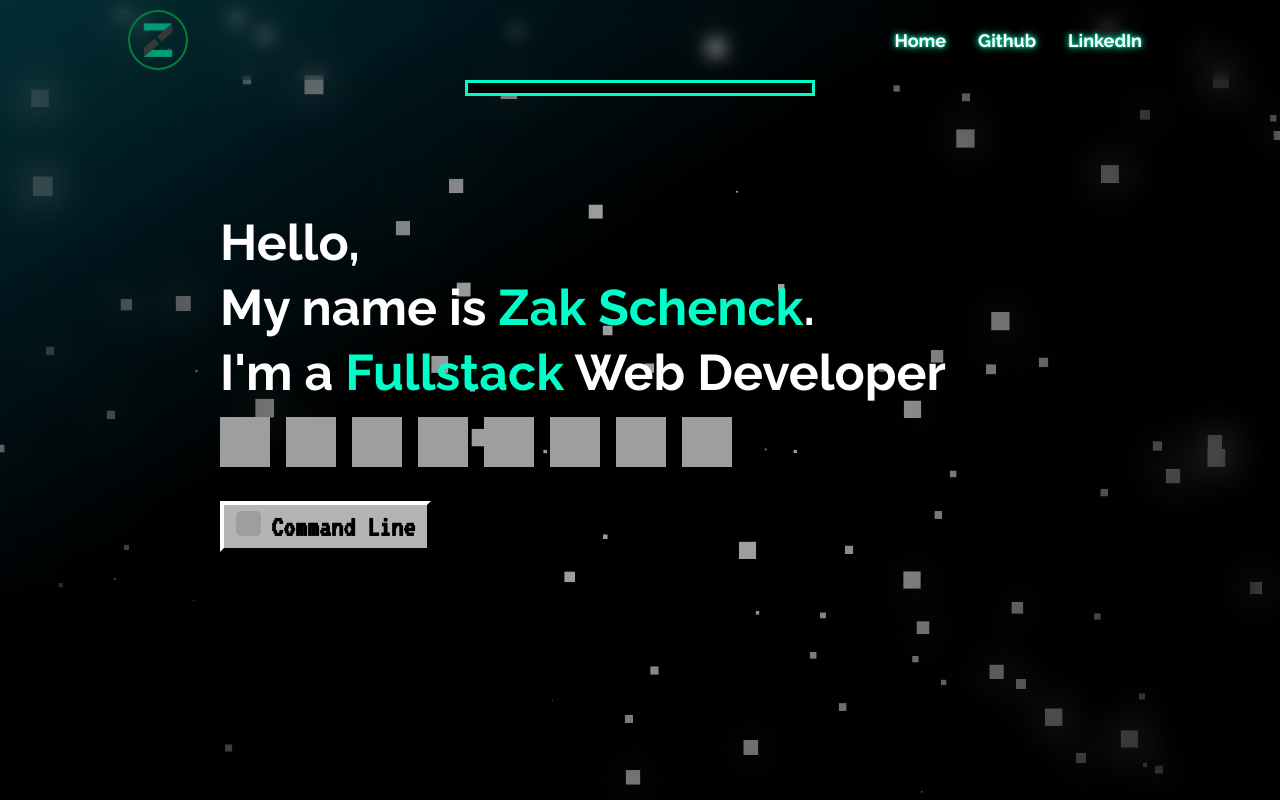
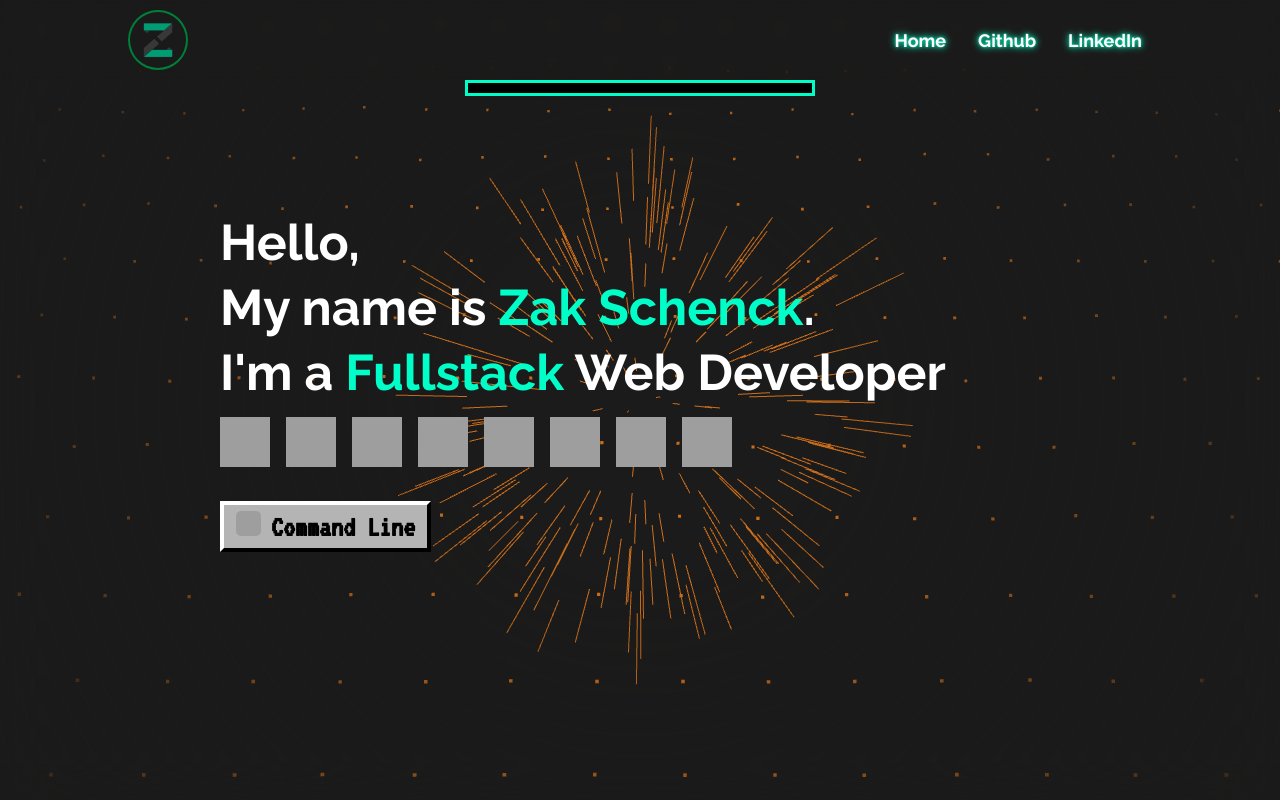
Before and after one commit to ZakSchenck/portfolio, a website: page index.html in a window 1280 px wide. Shown: the top 800 px of the page. Drawn offline with nearby package versions, Linux system fonts and the light colour scheme; grey boxes are pictures that could not be loaded; animation ran at ten frames a second.

Commit message:
Added vanta bg library

```diff
--- a/index.html
+++ b/index.html
@@ -2,10 +2,13 @@
 <html lang="en">
   <head>
     <meta charset="UTF-8" />
-    <meta name="viewport" content="height=device-height,
+    <meta
+      name="viewport"
+      content="height=device-height,
     width=device-width, initial-scale=1.0,
     minimum-scale=1.0, maximum-scale=1.0,
-    user-scalable=no, target-densitydpi=device-dpi">
+    user-scalable=no, target-densitydpi=device-dpi"
+    />
     <link rel="stylesheet" href="styles/main/styles.css" />
     <link rel="stylesheet" href="styles/base/styles.css" />
     <link rel="stylesheet" href="styles/header/styles.css" />
@@ -15,8 +18,8 @@
     <link rel="stylesheet" href="styles/footer/styles.css" />
     <link rel="preconnect" href="https://fonts.googleapis.com" />
     <link rel="preconnect" href="https://fonts.gstatic.com" crossorigin />
-    <link rel="stylesheet" href="styles/responsive/styles.css">
-    <link rel="icon" href="assets/header/favicoicon.ico" type="image/x-icon">
+    <link rel="stylesheet" href="styles/responsive/styles.css" />
+    <link rel="icon" href="assets/header/favicoicon.ico" type="image/x-icon" />
     <link
       rel="stylesheet"
       href="https://cdn.jsdelivr.net/npm/aos@2.3.4/dist/aos.css"
@@ -32,7 +35,19 @@
     <title>Zak Schenck</title>
   </head>
   <body>
-    <div id="particles-js"></div>
+    <div
+      id="vanta-container"
+      style="
+        position: fixed;
+        top: 0;
+        left: 0;
+        width: 100%;
+        height: 100%;
+        pointer-events: none;
+        z-index: -1;
+        filter: brightness(0.8);
+      "
+    ></div>
     <div id="bg-fade-div"></div>
     <div id="blur-overlay" class="cmn-line__close-btn"></div>
     <div class="scroll-bar__container">
@@ -40,21 +55,10 @@
     </div>
     <main>
       <header>
-        <img
-          src="assets/header/zlogo.png"
-          alt="Zak logo"
-        />
+        <img src="assets/header/zlogo.png" alt="Zak logo" />
         <nav>
-          <a
-            href="#"
-            onclick="scrollToTop()"
-            >Home</a
-          >
-          <a
-            href="https://github.com/zakschenck"
-            target="_blank"
-            >Github</a
-          >
+          <a href="#" onclick="scrollToTop()">Home</a>
+          <a href="https://github.com/zakschenck" target="_blank">Github</a>
           <a
             href="https://www.linkedin.com/in/zak-schenck-104792222/"
             target="_blank"
@@ -342,7 +346,9 @@
             <h3>JS Library</h3>
             <h1>Azureleaf</h1>
             <p class="description">
-                <span>Javascript</span> utility <span>library</span> for manipulating data structures. Includes objects, array, strings, etc.
+              <span>Javascript</span> utility <span>library</span> for
+              manipulating data structures. Includes objects, array, strings,
+              etc.
             </p>
             <p>Javascript ES6+</p>
             <div class="links">
@@ -364,7 +370,11 @@
               /></a>
             </div>
           </div>
-            <img src="assets/projects/azureleaf.png" alt="project image" class="project-img" />
+          <img
+            src="assets/projects/azureleaf.png"
+            alt="project image"
+            class="project-img"
+          />
         </div>
       </section>
 
@@ -372,24 +382,60 @@
       <footer id="contact-section" data-aos="zoom-in" data-aos-duration="600">
         <h1 id="contact-text">CONTACT</h1>
         <p>Want to work together? Let me know!</p>
-        <form action="https://formspree.io/f/xeqnaqev" method="post" id="contact-form" class="contact-section">
-          <input type="email" required placeholder="Your Email" name="_replyto" />
+        <form
+          action="https://formspree.io/f/xeqnaqev"
+          method="post"
+          id="contact-form"
+          class="contact-section"
+        >
+          <input
+            type="email"
+            required
+            placeholder="Your Email"
+            name="_replyto"
+          />
           <input type="text" id="telephone" placeholder="Your Name" required />
-          <textarea required maxlength="240" class="message-box" placeholder="Your Message" name="message"></textarea>
+          <textarea
+            required
+            maxlength="240"
+            class="message-box"
+            placeholder="Your Message"
+            name="message"
+          ></textarea>
           <button type="submit" id="message">Submit</button>
         </form>
         <p id="created-text">Website created by Zak Schenck</p>
         <div class="socials-footer">
-          <a href="https://www.linkedin.com/in/zak-schenck-104792222/" target="_blank">
+          <a
+            href="https://www.linkedin.com/in/zak-schenck-104792222/"
+            target="_blank"
+          >
             <img src="https://img.icons8.com/?size=100&id=8808&format=png" />
           </a>
-          <a href="https://github.com/zakSchenck/" target="_blank"><img src="https://img.icons8.com/?size=100&id=12599&format=png" /></a>
-          <a href="https://codepen.io/ZakSchenck" target="_blank"><img src="https://img.icons8.com/?size=100&id=38382&format=png" /></a>
+          <a href="https://github.com/zakSchenck/" target="_blank"
+            ><img src="https://img.icons8.com/?size=100&id=12599&format=png"
+          /></a>
+          <a href="https://codepen.io/ZakSchenck" target="_blank"
+            ><img src="https://img.icons8.com/?size=100&id=38382&format=png"
+          /></a>
         </div>
       </footer>
     </main>
-    <script src="https://cdnjs.cloudflare.com/ajax/libs/particles.js/2.0.0/particles.min.js"></script>
-    <script src="./js/particles-config.js"></script>
+    <script src="https://cdnjs.cloudflare.com/ajax/libs/three.js/r128/three.min.js"></script>
+    <script src="https://cdn.jsdelivr.net/npm/vanta@latest/dist/vanta.dots.min.js"></script>
+
+    <script>
+      VANTA.DOTS({
+        el: "#vanta-container",
+        mouseControls: true,
+        touchControls: true,
+        gyroControls: false,
+        minHeight: 200.0,
+        minWidth: 200.0,
+        scale: 1.0,
+        scaleMobile: 1.0,
+      });
+    </script>
     <script src="./js/command-line.js"></script>
     <script src="./js/menu.js"></script>
     <script src="js/loading-bar.js"></script>
--- a/js/particles-config.js
+++ /dev/null
@@ -1,110 +0,0 @@
-/**
- * CUSTOM PARTICLES CONFIGURATION FROM PARTICLES.JS
- */
-
-document.addEventListener('DOMContentLoaded', function () {
-  particlesJS('particles-js', {
-    "particles": {
-      "number": {
-        "value": 79,
-        "density": {
-          "enable": true,
-          "value_area": 800
-        }
-      },
-      "color": {
-        "value": "#ffffff"
-      },
-      "shape": {
-        "type": "image",
-        "image": {
-          "src": "https://i.postimg.cc/SxXBfYdy/turqlight-removebg-preview.png",
-          "width": 800,
-          "height": 800
-        }
-      },
-      "opacity": {
-        "value": 0.5,
-        "random": true,
-        "anim": {
-          "enable": false,
-          "speed": 0.2,
-          "opacity_min": 0.1,
-          "sync": false
-        }
-      },
-      "size": {
-        "value": 10,
-        "random": true,
-        "anim": {
-          "enable": false,
-          "speed": 10,
-          "size_min": 0.1,
-          "sync": false
-        }
-      },
-      "line_linked": {
-        "enable": false, // Disable the lines
-        "distance": 150,
-        "color": "#32a852",
-        "opacity": 0.4,
-        "width": 1
-      },
-      "move": {
-        "enable": true,
-        "speed": 3,
-        "direction": "none",
-        "random": false,
-        "straight": false,
-        "out_mode": "out",
-        "bounce": false,
-        "attract": {
-          "enable": false,
-          "rotateX": 600,
-          "rotateY": 1200
-        }
-      }
-    },
-    "interactivity": {
-      "detect_on": "canvas",
-      "events": {
-        "onhover": {
-          "enable": true,
-          "mode": "repulse"
-        },
-        "onclick": {
-          "enable": true,
-          "mode": "push",
-          "particles_nb": 10
-        },
-        "resize": true
-      },
-      "modes": {
-        "grab": {
-          "distance": 400,
-          "line_linked": {
-            "opacity": 1
-          }
-        },
-        "repulse": {
-          "distance": 200,
-          "duration": 0.4
-        },
-        "bubble": {
-          "distance": 10,
-          "size": 4,
-          "duration": 2,
-          "opacity": 8,
-          "speed": 3
-        },
-        "push": {
-          "particles_nb": 4
-        },
-        "remove": {
-          "particles_nb": 2
-        }
-      }
-    },
-    "retina_detect": true
-  });
-});
--- /dev/null
+++ b/package.json
@@ -0,0 +1,6 @@
+{
+  "dependencies": {
+    "canvas-confetti": "^1.9.3",
+    "confetti-js": "^0.0.18"
+  }
+}
--- a/styles/base/styles.scss
+++ b/styles/base/styles.scss
@@ -27,6 +27,16 @@ body {
   }
 }
 
+#confetti-canvas {
+  position: fixed;
+  top: 0;
+  left: 0;
+  width: 100%;
+  height: 100%;
+  pointer-events: none;
+  z-index: -1;
+}
+
 #blur-overlay {
   width: 100%;
   height: 100%;
@@ -39,23 +49,6 @@ body {
   display: none;
 }
 
-#particles-js {
-  position: fixed;
-  width: 100%;
-  height: 100%;
-  background: linear-gradient(
-    to bottom right,
-    rgb(4, 47, 54),
-    rgb(0, 22, 28),
-    black,
-    black,
-    black,
-    black
-  );
-  top: 0;
-  left: 0;
-  z-index: -1;
-}
 
 .scroll-bar__container {
   border: 3px solid $theme-color;
```
Also changed, not shown: js/snow-config.js (added, +7 -0 lines), 1 other file. Lines whose indentation alone changed are shown as unchanged.
